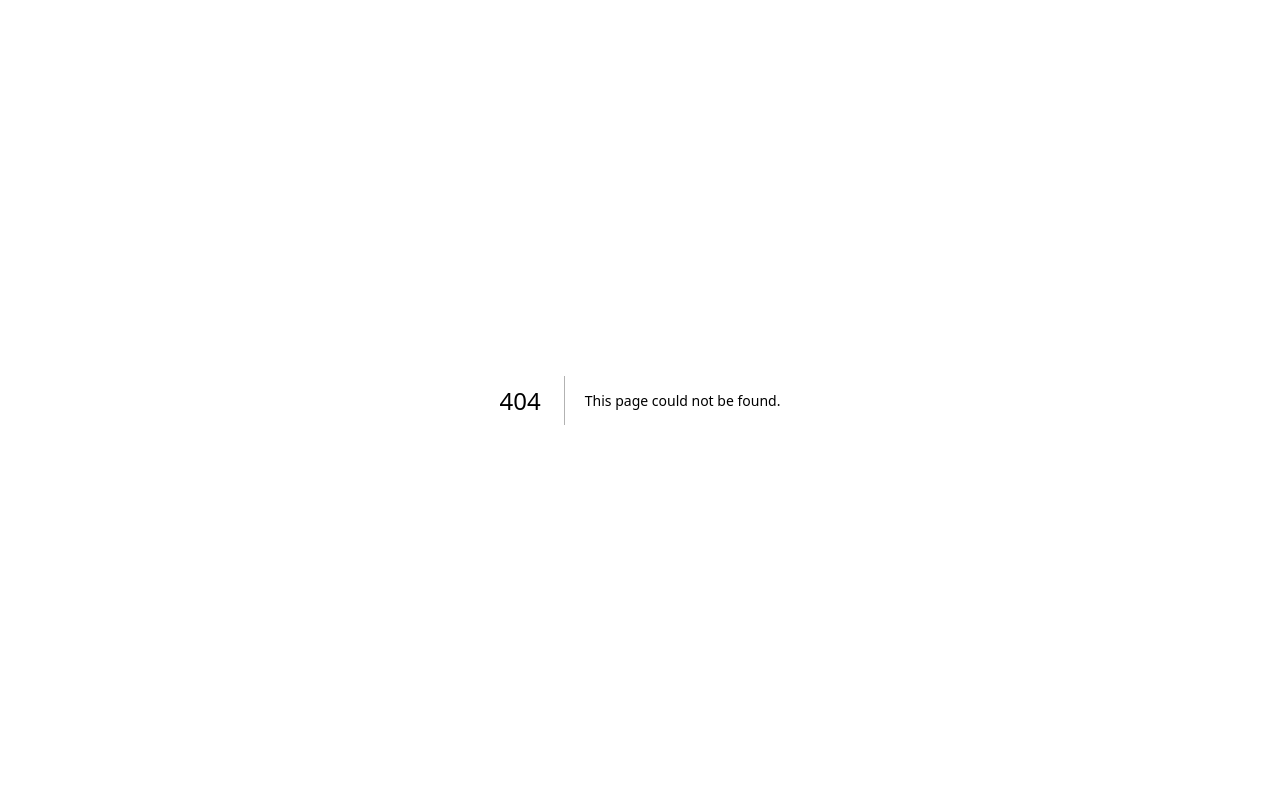
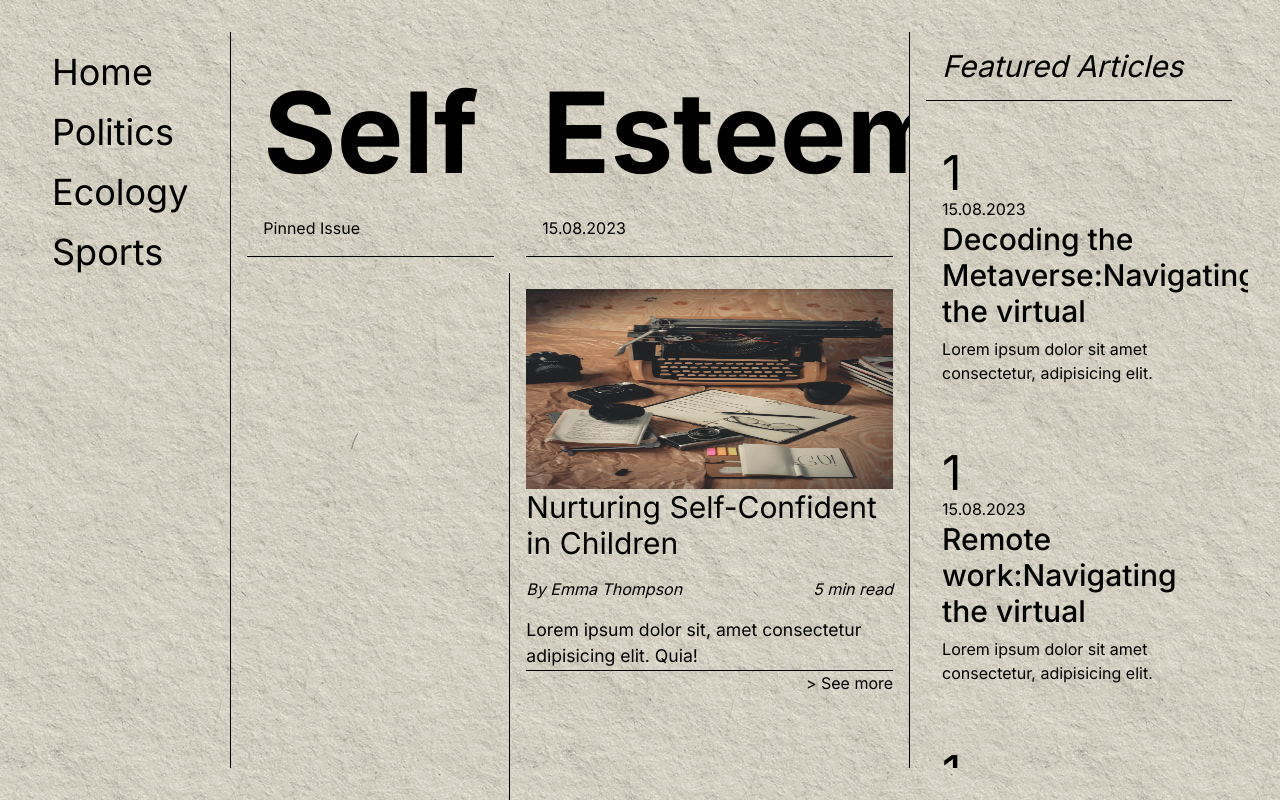
Before and after one commit to nextArtDev/next-animations, a Next.js app: page /newspaper/snap-scroll in a window 1280 px wide. Before the commit this address had no page. Built offline with nearby package versions, Linux system fonts and the light colour scheme.

Commit message:
snap scroll paper

```diff
--- /dev/null
+++ b/app/newspaper/snap-scroll/SnapScroll.tsx
@@ -0,0 +1,186 @@
+import { FC } from 'react'
+import texture from '../../../public/newspaper/texture/texture.jpg'
+interface SnapScrollProps {}
+
+const SnapScroll: FC<SnapScrollProps> = ({}) => {
+  return (
+    <section className="text-black  " style={{}}>
+      <div
+        className="wrapper bg-[#f5f5ef] bg-blend-multiply w-full h-full max-h-[800px] max-w-[1500px] absolute top-1/2 left-1/2 -translate-x-1/2 -translate-y-1/2  grid p-8 overflow-hidden
+      "
+        style={{
+          gridTemplateColumns: '1fr 1fr 2fr 1.7fr',
+          backgroundImage: `url(${texture.src})`,
+        }}
+      >
+        <nav className="navigation flex flex-col min-h-0 border-r border-black ">
+          <ul className="p-0">
+            <li className="m-5 text-4xl cursor-pointer">Home</li>
+            <li className="m-5 text-4xl cursor-pointer">Politics</li>
+            <li className="m-5 text-4xl cursor-pointer">Ecology</li>
+            <li className="m-5 text-4xl cursor-pointer">Sports</li>
+          </ul>
+        </nav>
+        <div className="static">
+          <div
+            className="article-header m-4 p-4 border-b border-black mt-0 snap-start "
+            //   style={{scrollSnapAlign:'start'}}
+          >
+            <div className="bigTitle font-bold text-[7rem]">Self</div>
+            <div className="smallTitle">Pinned Issue</div>
+          </div>
+          <div className="article-content h-full p-4  page-no flex flex-col justify-end text-5xl border-r border-black text-center ">
+            NO. 01
+          </div>
+        </div>
+        <div className="suggested-articles overflow-auto snap-y snap-mandatory pb-8 ">
+          <div
+            className="article-header m-4 p-4 border-b border-black mt-0 snap-start "
+            //   style={{scrollSnapAlign:'start'}}
+          >
+            <div className="bigTitle font-bold text-[7rem]">Esteem</div>
+            <div className="smallTitle">15.08.2023</div>
+          </div>
+          <div className="article-content h-full p-4 ">
+            <img
+              className="w-full max-h-[200px] grayscale-(1) "
+              src=" /newspaper/texture/1.jpg"
+            />
+            <h3 className="text-3xl p-0 m-0 font-normal">
+              Nurturing Self-Confident in Children
+            </h3>
+            <div className="row italic flex justify-between my-4 ">
+              <span>By Emma Thompson</span>
+              <span>5 min read</span>
+            </div>
+            <p className="content text-[1.1rem] ">
+              Lorem ipsum dolor sit, amet consectetur adipisicing elit. Quia!
+            </p>
+            <div className="see-more border-t border-black flex justify-end text-base ">
+              &gt; See more
+            </div>
+          </div>
+
+          <div
+            className="article-header m-4 p-4 border-b border-black mt-0 snap-start "
+            //   style={{scrollSnapAlign:'start'}}
+          >
+            <div className="bigTitle font-bold text-[7rem]">Control</div>
+            <div className="smallTitle">15.08.2023</div>
+          </div>
+          <div className="article-content h-full p-4 ">
+            <img
+              className="w-full max-h-[200px] grayscale-(1) "
+              src=" /newspaper/texture/1.jpg"
+            />
+            <h3 className="text-3xl p-0 m-0 font-normal">
+              The Powe of Self-Descipline{' '}
+            </h3>
+            <div className="row italic flex justify-between my-4 ">
+              <span>By Emma Thompson</span>
+              <span>5 min read</span>
+            </div>
+            <p className="content text-[1.1rem] ">
+              Lorem ipsum damet consectetur adipisicing elit. Quia!
+            </p>
+            <div className="see-more border-t border-black flex justify-end text-base ">
+              &gt; See more
+            </div>
+          </div>
+          <div
+            className="article-header m-4 p-4 border-b border-black mt-0 snap-start "
+            //   style={{scrollSnapAlign:'start'}}
+          >
+            <div className="bigTitle font-bold text-[7rem]">Talk</div>
+            <div className="smallTitle">15.08.2023</div>
+          </div>
+          <div className="article-content h-full p-4 ">
+            <img
+              className="w-full max-h-[200px] grayscale-(1) "
+              src=" /newspaper/texture/1.jpg"
+            />
+            <h3 className="text-3xl p-0 m-0 font-normal">
+              The Art of Self experience
+            </h3>
+            <div className="row italic flex justify-between my-4 ">
+              <span>By Richard Thompson</span>
+              <span>5 min read</span>
+            </div>
+            <p className="content text-[1.1rem] ">
+              Lorem ipsum damet consectetur adipisicing elit. Quia!
+            </p>
+            <div className="see-more border-t border-black flex justify-end text-base ">
+              &gt; See more
+            </div>
+          </div>
+        </div>
+        <div
+          className="featured border-l border-black overflow-y-scroll "
+          style={{ maxHeight: 'inherit' }}
+        >
+          <div className="article-header m-4 p-4 border-b border-black mt-0 snap-start ">
+            <div className="smallTitle italic text-3xl ">Featured Articles</div>
+          </div>
+          <div className="featured-articles p-4 overflow-auto  ">
+            <div className="feature h-auto article-content h-full p-4 ">
+              <div className="row items-end ">
+                <div className="no text-5xl font-normal ">1</div>
+                <div className="date">15.08.2023</div>
+              </div>
+              <div className="title text-3xl font-medium pb-2 ">
+                Decoding the Metaverse:Navigating the virtual{' '}
+              </div>
+              <div className="description">
+                Lorem ipsum dolor sit amet consectetur, adipisicing elit.
+              </div>
+            </div>
+          </div>
+          <div className="featured-articles p-4 overflow-auto  ">
+            <div className="feature h-auto article-content h-full p-4 ">
+              <div className="row items-end ">
+                <div className="no text-5xl font-normal ">1</div>
+                <div className="date">15.08.2023</div>
+              </div>
+              <div className="title text-3xl font-medium pb-2 ">
+                Remote work:Navigating the virtual{' '}
+              </div>
+              <div className="description">
+                Lorem ipsum dolor sit amet consectetur, adipisicing elit.
+              </div>
+            </div>
+          </div>
+          <div className="featured-articles p-4 overflow-auto  ">
+            <div className="feature h-auto article-content h-full p-4 ">
+              <div className="row items-end ">
+                <div className="no text-5xl font-normal ">1</div>
+                <div className="date">15.08.2023</div>
+              </div>
+              <div className="title text-3xl font-medium pb-2 ">
+                AI in Health work:Navigating the virtual{' '}
+              </div>
+              <div className="description">
+                Lorem ipsum dolor sit amet consectetur, adipisicing elit.
+              </div>
+            </div>
+          </div>
+          <div className="featured-articles p-4 overflow-auto  ">
+            <div className="feature h-auto article-content h-full p-4 ">
+              <div className="row items-end ">
+                <div className="no text-5xl font-normal ">1</div>
+                <div className="date">15.08.2023</div>
+              </div>
+              <div className="title text-3xl font-medium pb-2 ">
+                Cognitive Bias work:Navigating the virtual{' '}
+              </div>
+              <div className="description">
+                Lorem ipsum dolor sit amet consectetur, adipisicing elit.
+              </div>
+            </div>
+          </div>
+        </div>
+      </div>
+    </section>
+  )
+}
+
+export default SnapScroll
--- /dev/null
+++ b/app/newspaper/snap-scroll/page.tsx
@@ -0,0 +1,10 @@
+import { FC } from 'react'
+import SnapScroll from './SnapScroll'
+
+interface pageProps {}
+
+const page: FC<pageProps> = ({}) => {
+  return <SnapScroll />
+}
+
+export default page
```
